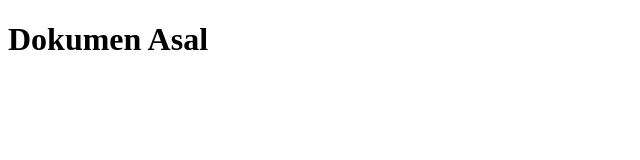
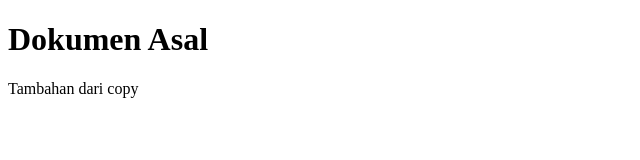
Before and after one commit to deddys/multiremote03, a plain HTML site: page index.html in a window 1280 px wide. Shown: the whole page, without its empty margins (0-640 px from the left). Drawn offline with Linux system fonts and the light colour scheme.

Commit message:
Update index.html

```diff
--- a/index.html
+++ b/index.html
@@ -7,5 +7,6 @@
 </head>
 <body>
     <h1>Dokumen Asal </h1>
+    <p>Tambahan dari copy</p>
 </body>
 </html>
```
